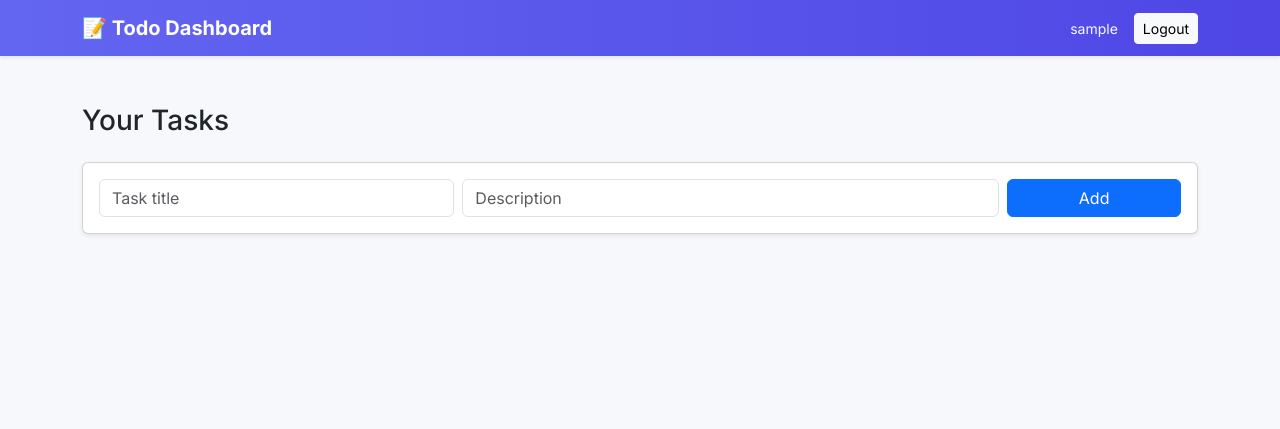
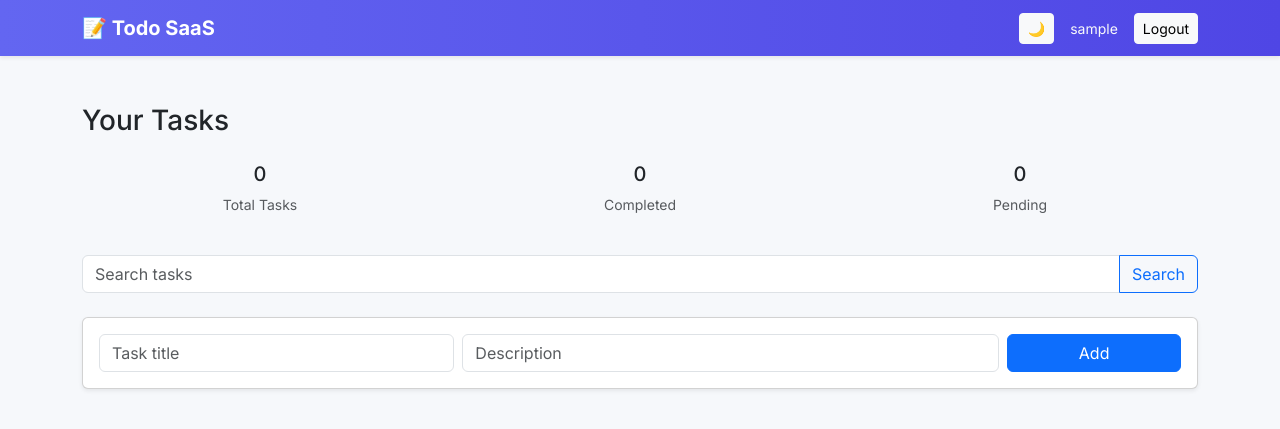
Before and after one commit to Agnish77/TodoApp, a Flask app: page / in a window 1280 px wide. Shown: the top 429 px of the page. Run offline with Flask 3, Linux system fonts and the light colour scheme; the visitor is signed in with stand-in values (Sample User, id 1); data that the repository does not hold is empty; some libraries are stand-ins or nearby versions.

Commit message:
Update index.html

```diff
--- a/templates/index.html
+++ b/templates/index.html
@@ -1,12 +1,16 @@
 {% extends "base.html" %}
 {% block body %}
 
-<nav class="navbar navbar-dark shadow-sm bg-dark">
+<nav class="navbar navbar-dark shadow-sm">
 <div class="container">
 
-<a class="navbar-brand fw-bold">📝 Todo Dashboard</a>
+<a class="navbar-brand fw-bold">📝 Todo SaaS</a>
 
 <div class="d-flex align-items-center gap-3">
+
+<button onclick="toggleDark()" class="btn btn-light btn-sm">
+🌙
+</button>
 
 <span class="text-light small">
 {{ current_user.username }}
@@ -25,6 +29,48 @@ Logout
 
 <h3 class="mb-4">Your Tasks</h3>
 
+<!-- TASK STATS -->
+
+<div class="row mb-4 text-center">
+
+<div class="col">
+<h5>{{ todos|length }}</h5>
+<p class="text-muted small">Total Tasks</p>
+</div>
+
+<div class="col">
+<h5>{{ todos|selectattr("completed")|list|length }}</h5>
+<p class="text-muted small">Completed</p>
+</div>
+
+<div class="col">
+<h5>{{ todos|rejectattr("completed")|list|length }}</h5>
+<p class="text-muted small">Pending</p>
+</div>
+
+</div>
+
+
+<!-- SEARCH BAR -->
+
+<form method="GET" class="mb-4">
+
+<div class="input-group">
+
+<input name="search"
+class="form-control"
+placeholder="Search tasks">
+
+<button class="btn btn-outline-primary">
+Search
+</button>
+
+</div>
+
+</form>
+
+
+<!-- ADD TASK -->
 
 <div class="card shadow-sm mb-4">
 <div class="card-body">
@@ -48,10 +94,13 @@ Add
 </div>
 
 </div>
+
 </form>
 </div>
 </div>
 
+
+<!-- TASK LIST -->
 
 <div class="row">
 
@@ -59,7 +108,7 @@ Add
 
 <div class="col-md-6 col-lg-4 mb-4">
 
-<div class="card shadow-sm">
+<div class="card todo-card shadow-sm">
 
 <div class="card-body">
 
@@ -70,13 +119,9 @@ Add
 </p>
 
 {% if todo.completed %}
-
 <span class="badge bg-success">Completed</span>
-
 {% else %}
-
 <span class="badge bg-warning text-dark">Pending</span>
-
 {% endif %}
 
 <div class="mt-3 d-flex gap-2">
@@ -106,8 +151,6 @@ Delete
 </div>
 
 
-<!-- REALTIME SOCKET -->
-
 <script src="https://cdn.socket.io/4.5.4/socket.io.min.js"></script>
 
 <script>
```
